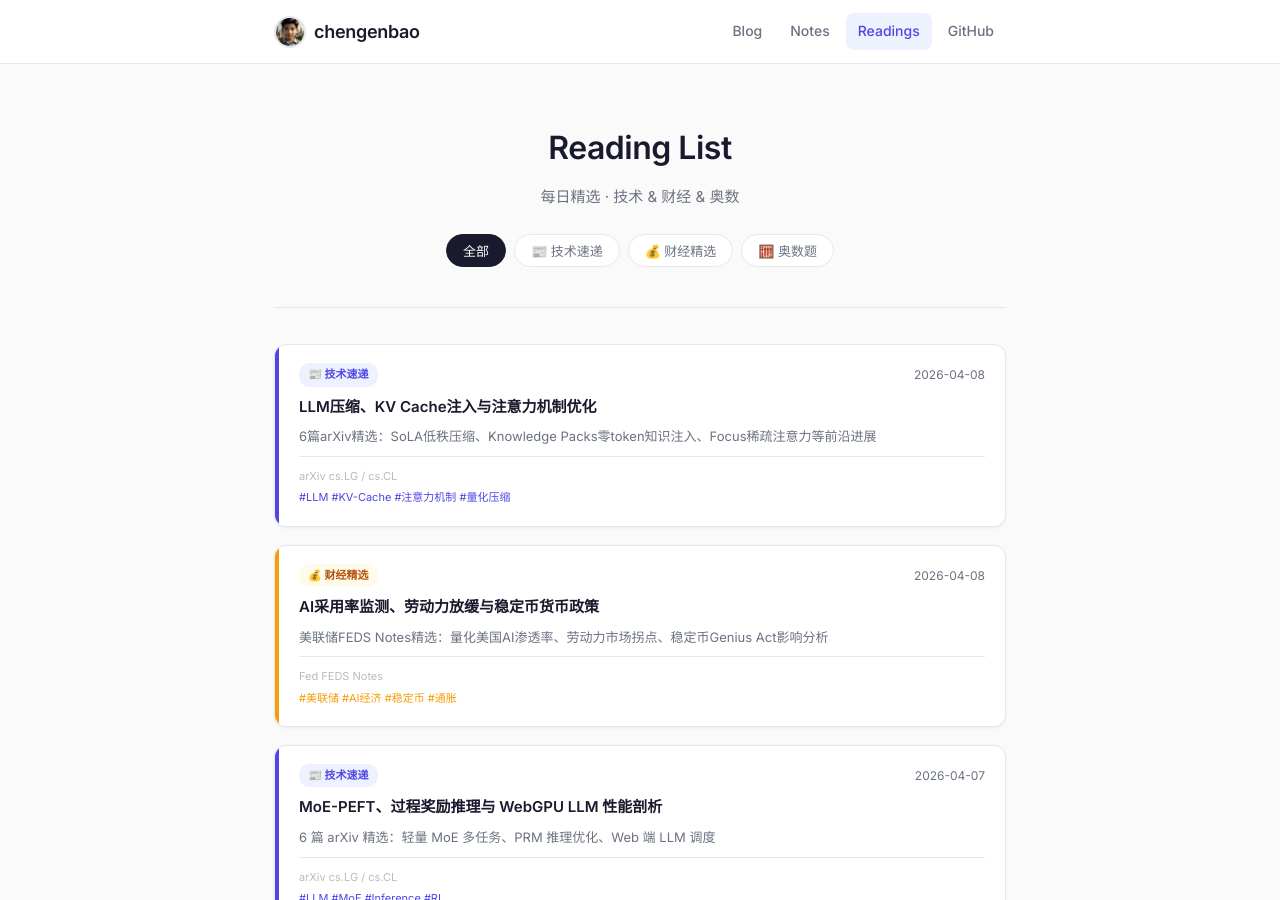
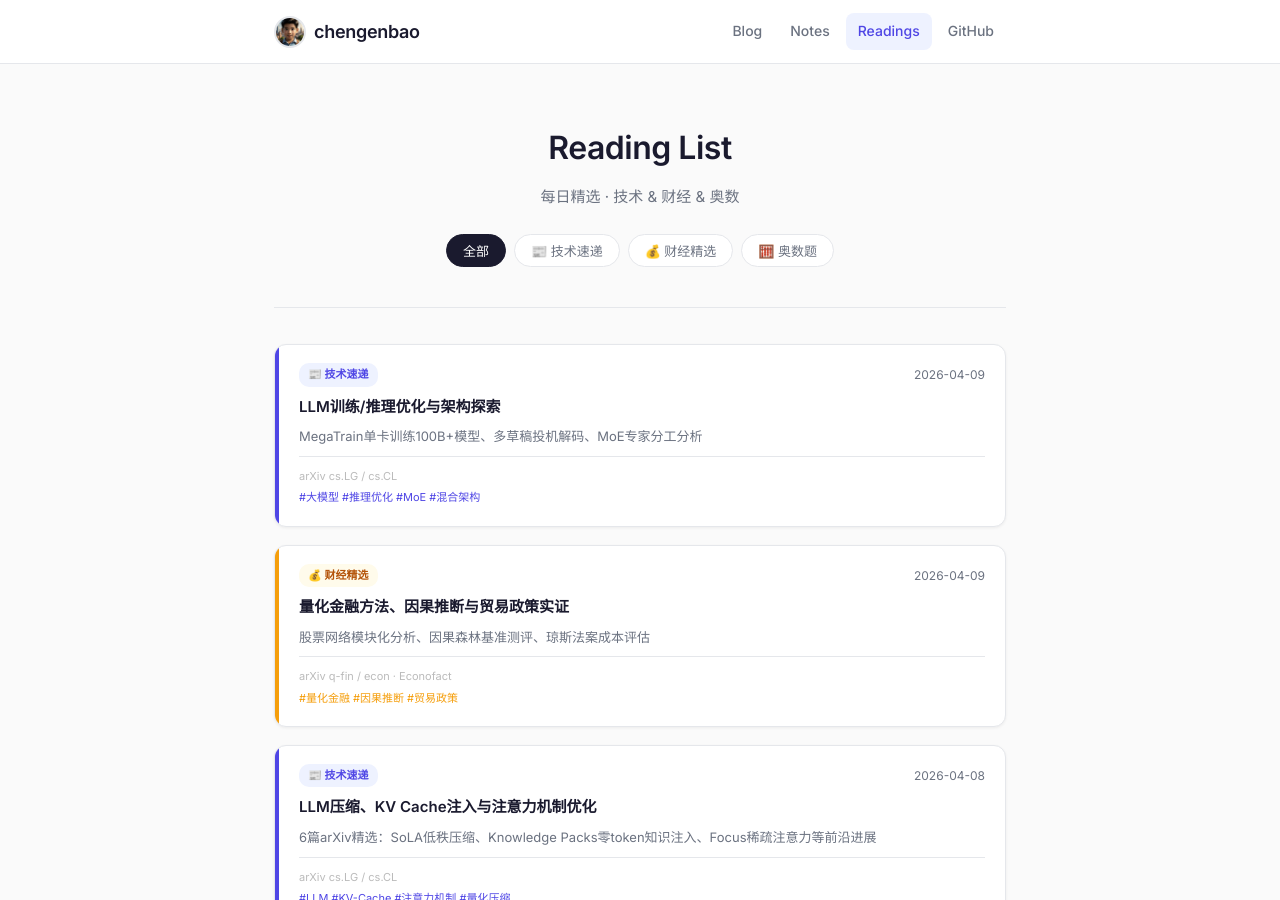
Before and after one commit to chengenbao/chengenbao.github.io, a Jekyll site: the page built from reading-list/index.md, in a window 1280 px wide and 900 px high. Built offline with Jekyll 4.4.1, drawn with Linux system fonts in a browser that asks for light colours.

Commit message:
Add reading list cards 2026-04-09

```diff
--- a/reading-list/index.md
+++ b/reading-list/index.md
@@ -18,6 +18,37 @@
   </div>
 
   <div class="rl-grid">
+<a class="rl-card tech" href="/reading-list/2026-04-09-tech-daily/">
+  <div class="rl-accent"></div>
+  <div class="rl-body">
+    <div class="rl-top">
+      <span class="rl-badge tech">📰 技术速递</span>
+      <time>2026-04-09</time>
+    </div>
+    <h2>LLM训练/推理优化与架构探索</h2>
+    <p>MegaTrain单卡训练100B+模型、多草稿投机解码、MoE专家分工分析</p>
+    <div class="rl-meta">
+      <span class="rl-source">arXiv cs.LG / cs.CL</span>
+      <span class="rl-tags">#大模型 #推理优化 #MoE #混合架构</span>
+    </div>
+  </div>
+</a>
+<a class="rl-card finance" href="/reading-list/2026-04-09-finance-daily/">
+  <div class="rl-accent"></div>
+  <div class="rl-body">
+    <div class="rl-top">
+      <span class="rl-badge finance">💰 财经精选</span>
+      <time>2026-04-09</time>
+    </div>
+    <h2>量化金融方法、因果推断与贸易政策实证</h2>
+    <p>股票网络模块化分析、因果森林基准测评、琼斯法案成本评估</p>
+    <div class="rl-meta">
+      <span class="rl-source">arXiv q-fin / econ · Econofact</span>
+      <span class="rl-tags">#量化金融 #因果推断 #贸易政策</span>
+    </div>
+  </div>
+</a>
+
 <a class="rl-card tech" href="/reading-list/2026-04-08-tech-daily/">
   <div class="rl-accent"></div>
   <div class="rl-body">
```
